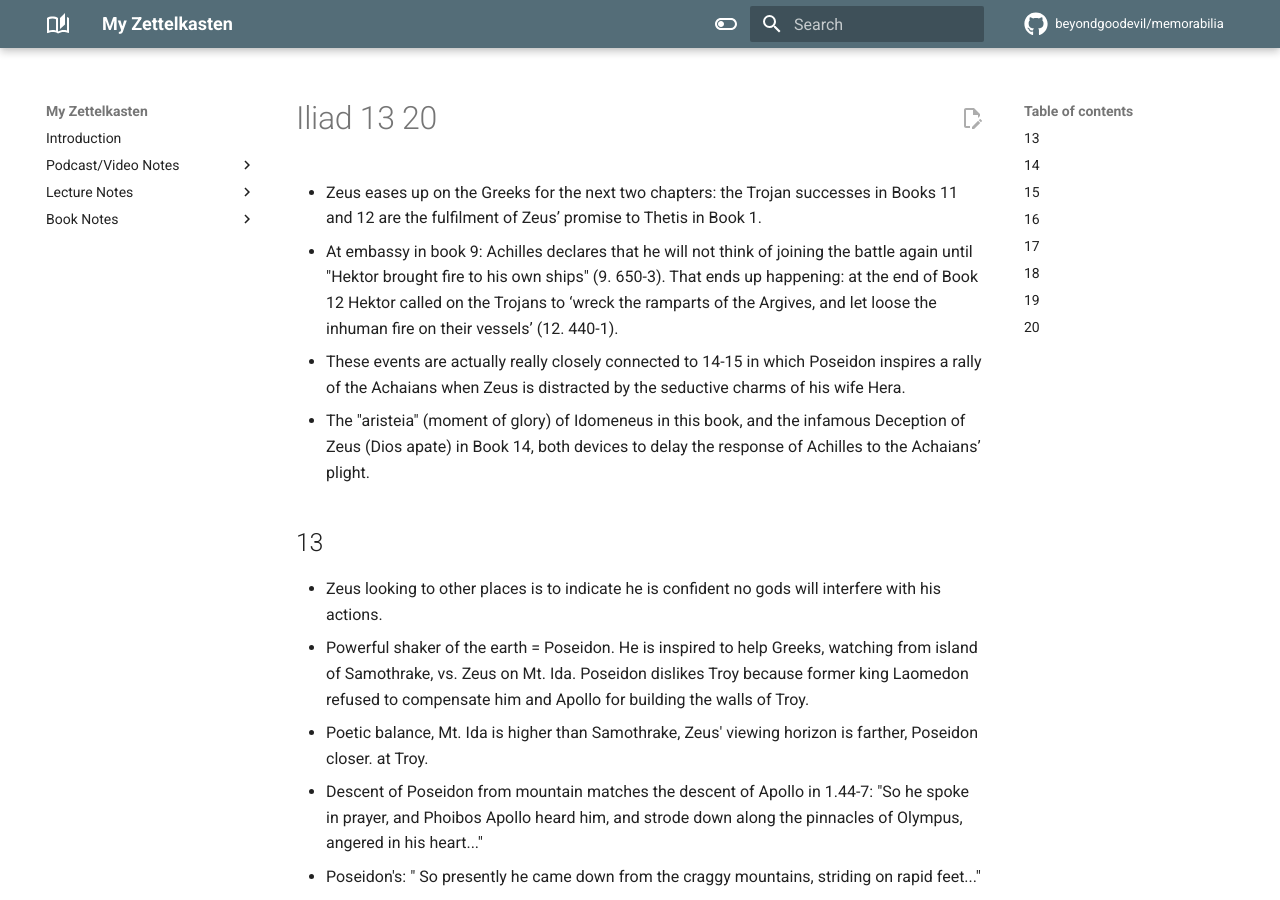
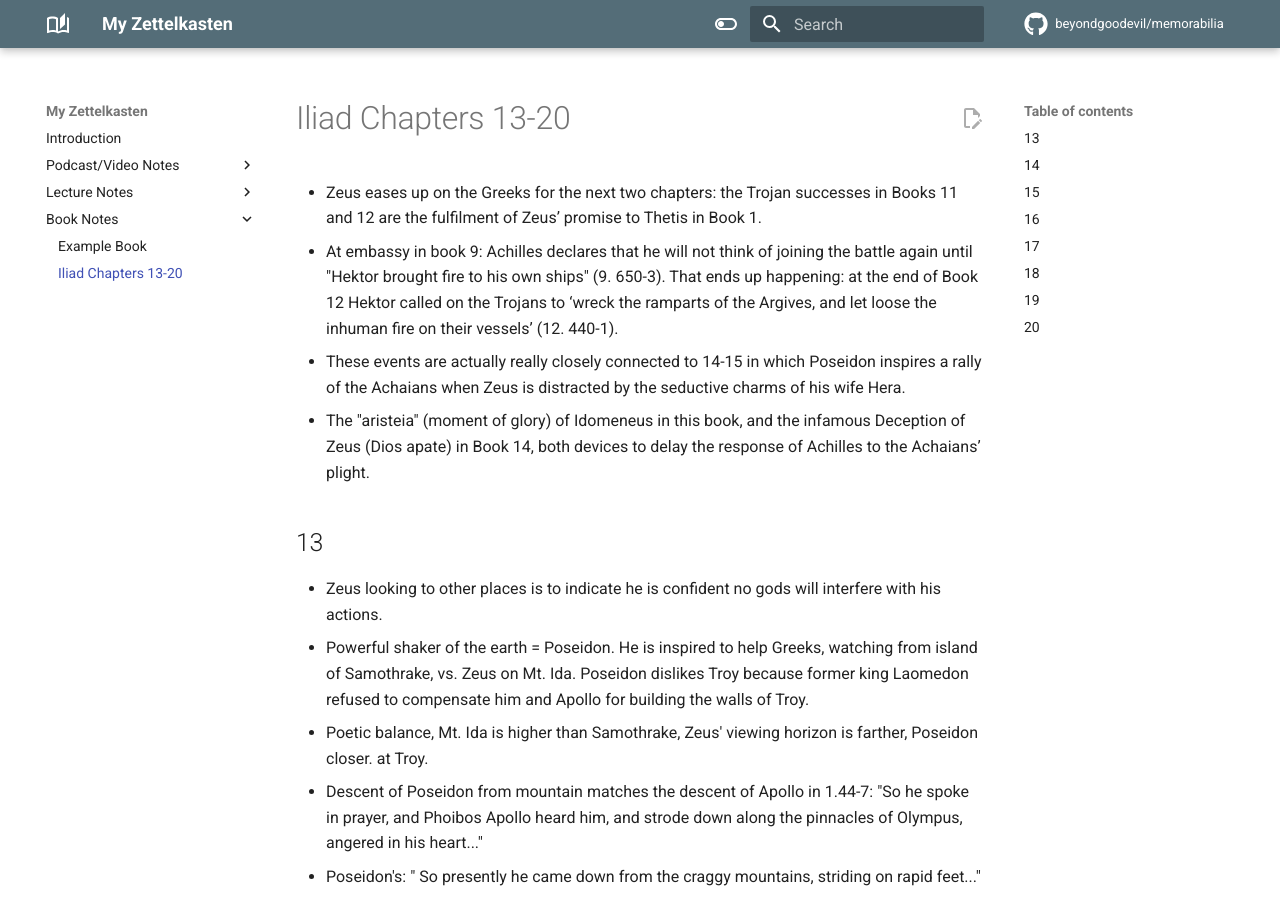
Before and after one commit to beyondgoodevil/memorabilia, an MkDocs documentation site: the page built from docs/book_notes/iliad_13-20.md, in a window 1280 px wide and 900 px high. Built offline with MkDocs 1.6.1 and Material for MkDocs 9.7.7, drawn with Linux system fonts in a browser that asks for light colours; comment, search, counter and statistics services are not loaded.

Commit message:
added iliad to structure

```diff
--- a/mkdocs.yml
+++ b/mkdocs.yml
@@ -21,6 +21,7 @@
           - lecture_notes/example_course/example_lecture.md
   - Book Notes:
       - Example Book: book_notes/example_book.md
+      - Iliad Chapters 13-20: book_notes/iliad_13-20.md
 
 theme:
   name: material
```
